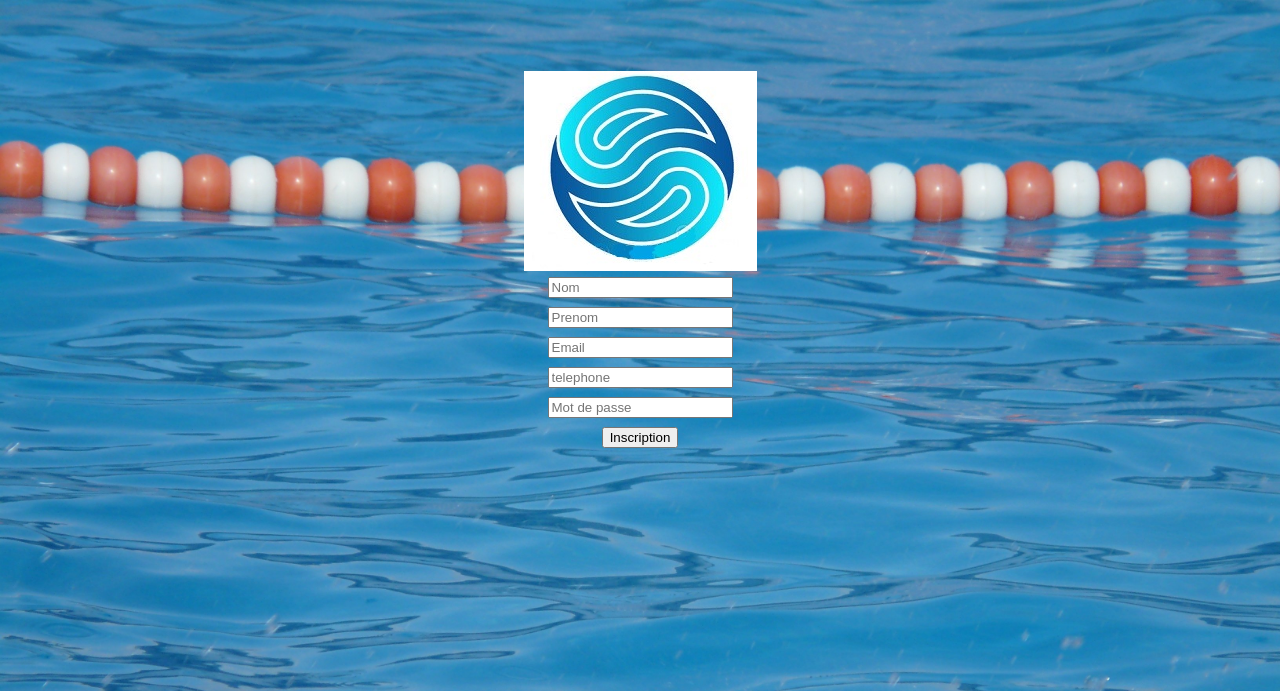
After one commit to BakaUsagie/Aquarelle, a PHP site: page /inscription.php in a window 1280 px wide. The commit adds this page. Shown: the top 691 px of the page. Run offline with PHP 8.4, Linux system fonts and the light colour scheme; a stand-in replaces the project's code that opens the database connection.

Commit message:
Inscription et connexion

```diff
--- a/db_connect.php
+++ b/db_connect.php
@@ -1,6 +1,6 @@
 <?php
 try {
-	$bdd = new PDO('mysql:host=localhost;dbname=u500047569_vividb;charset=utf8', 'u500047569_vivi', '5Hf!34!Ozl>o');
+	$bdd = new PDO("mysql:host=localhost:8089;dbname=Aquarelle;charset=utf8", "Toto", "1234");
 }
 
 catch(Exception $e) {
--- /dev/null
+++ b/inscription.php
@@ -0,0 +1,117 @@
+<!DOCTYPE html>
+<html lang="fr">
+
+<head>
+    <meta charset="utf-8" />
+    <title>Aquarelle</title>
+    <!--<link rel="stylesheet" href="https://stackpath.bootstrapcdn.com/bootstrap/4.4.1/css/bootstrap.min.css"
+        integrity="sha384-Vkoo8x4CGsO3+Hhxv8T/Q5PaXtkKtu6ug5TOeNV6gBiFeWPGFN9MuhOf23Q9Ifjh" crossorigin="anonymous">
+    <link rel="preconnect" href="https://fonts.gstatic.com">-->
+    <link href="https://fonts.googleapis.com/css2?family=Cairo&family=Bebas+Neue&display=swap" rel="stylesheet">
+    <link rel="stylesheet" href="./style.css">
+    <link rel="icon" type="image/png" href="./images/logo1.jpg" />
+</head>
+
+<body>
+    <div>
+        <img class="connexion" src="./images/logo1.jpg" alt="Logo Aquarelle">
+    </div>
+    <style>
+        body {
+        background-image:url("images/piscine.jpg");
+        background-size: cover;
+        }
+        form {
+            text-align: center;
+        }
+    </style>
+
+<?php
+                if(isset($_GET['reg_err']))
+                {
+                    $err = htmlspecialchars($_GET['reg_err']);
+
+                    switch($err)
+                    {
+                        case 'success':
+                        ?>
+                            <div class="alert alert-success">
+                                <strong>Succès</strong> inscription réussie !
+                            </div>
+                        <?php
+                        break;
+
+                        case 'telephone':
+                        ?>
+                            <div class="alert alert-danger">
+                                <strong>Erreur</strong> telephone non valide
+                            </div>
+                        <?php
+                        break;
+
+                        case 'email':
+                        ?>
+                            <div class="alert alert-danger">
+                                <strong>Erreur</strong> email non valide
+                            </div>
+                        <?php
+                        break;
+
+                        case 'email_length':
+                        ?>
+                            <div class="alert alert-danger">
+                                <strong>Erreur</strong> email trop long
+                            </div>
+                        <?php
+                        break;
+
+                        case 'prenom':
+                        ?>
+                            <div class="alert alert-danger">
+                                <strong>Erreur</strong> prenom trop long
+                            </div>
+                        <?php
+                        break;
+
+                        case 'nom':
+                        ?>
+                            <div class="alert alert-danger">
+                                <strong>Erreur</strong> nom trop long
+                            </div>
+                        <?php
+                        case 'already':
+                        ?>
+                            <div class="alert alert-danger">
+                                <strong>Erreur</strong> compte deja existant
+                            </div>
+                        <?php
+
+                    }
+                }
+                ?>
+
+        <form action="inscription_traitement.php" method="post">
+                <div class="form-group">
+                    <input type="text" name="nom" class="form-control" placeholder="Nom" required="required" autocomplete="off">
+                </div>
+                <div class="form-group">
+                    <input type="text" name="prenom" class="form-control" placeholder="Prenom" required="required" autocomplete="off">
+                </div>
+                <div class="form-group">
+                    <input type="email" name="email" class="form-control" placeholder="Email" required="required" autocomplete="off">
+                </div>
+                <div class="form-group">
+                    <input type="telephone" name="telephone" class="form-control" placeholder="telephone" required="required" autocomplete="off">
+                </div>
+                <div class="form-group">
+                    <input type="motDePasse" name="motDePasse" class="form-control" placeholder="Mot de passe" required="required" autocomplete="off">
+                </div>
+                <div class="form-group">
+                    <button type="submit" class="btn btn-primary btn-block">Inscription</button>
+                </div>
+            </form>
+
+
+</body>
+
+</html>
```
Also changed, not shown: connexion.php (added, +37 -0 lines), incription_traitement.php (added, +52 -0 lines), index.php (+10 -0 lines), 1 other file.
